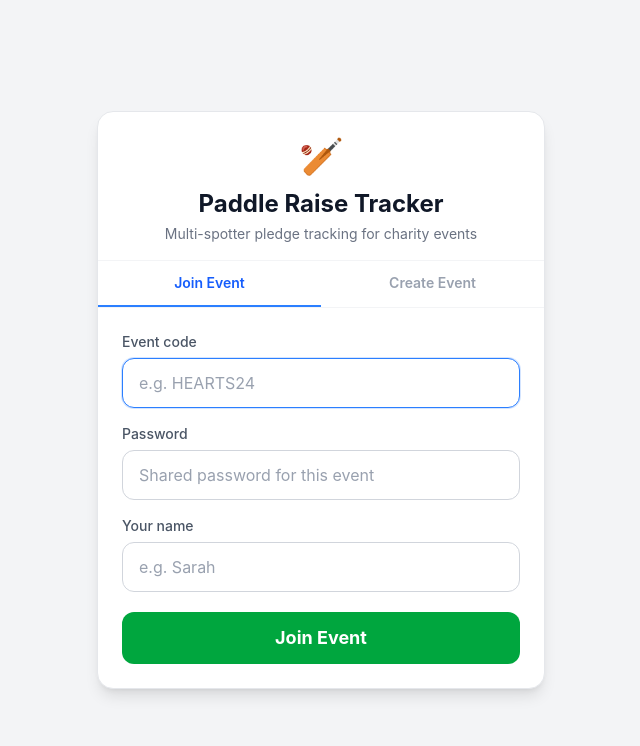
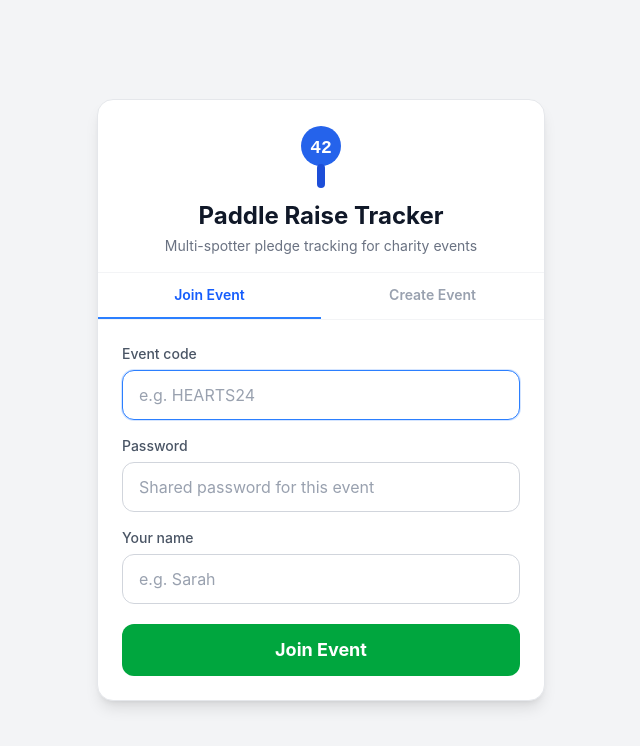
Before and after one commit to thethingstheycoded/charity-paddle-raise, a React (Vite) app: page / in a window 1280 px wide. Shown: the top 746 px of the page, without its empty margins (319-959 px from the left). Built offline with nearby package versions, Linux system fonts and the light colour scheme; no server answers.

Commit message:
better logo

```diff
--- a/src/screens/LandingScreen.jsx
+++ b/src/screens/LandingScreen.jsx
@@ -242,7 +242,16 @@ export default function LandingScreen({ onJoined }) {
     <div className="min-h-screen bg-gray-100 flex items-center justify-center p-4">
       <div className="bg-white border border-gray-200 rounded-2xl w-full max-w-md shadow-lg overflow-hidden">
         <div className="px-6 pt-6 pb-4 text-center border-b border-gray-100">
-          <div className="text-4xl mb-3">🏏</div>
+          <div className="flex justify-center mb-3">
+            <svg width="52" height="64" viewBox="0 0 52 64" fill="none" xmlns="http://www.w3.org/2000/svg">
+              {/* Paddle head */}
+              <circle cx="26" cy="22" r="20" fill="#2563eb" />
+              {/* Paddle number */}
+              <text x="26" y="29" textAnchor="middle" fill="white" fontSize="18" fontWeight="bold" fontFamily="monospace">42</text>
+              {/* Handle */}
+              <rect x="22" y="40" width="8" height="24" rx="4" fill="#1d4ed8" />
+            </svg>
+          </div>
           <h1 className="text-2xl font-bold text-gray-900">Paddle Raise Tracker</h1>
           <p className="text-gray-500 text-sm mt-1">Multi-spotter pledge tracking for charity events</p>
         </div>
```
